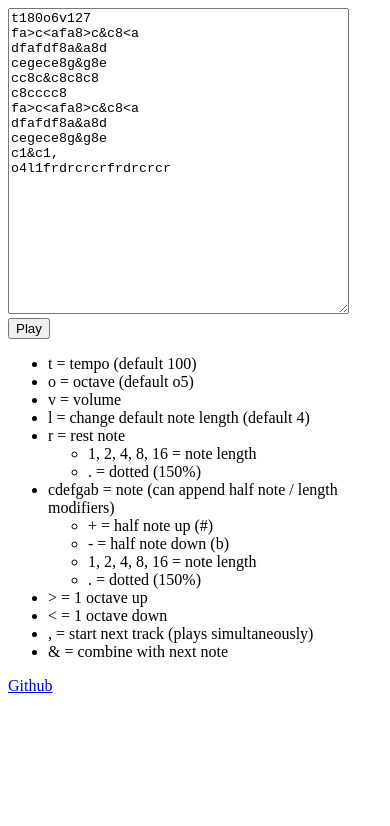
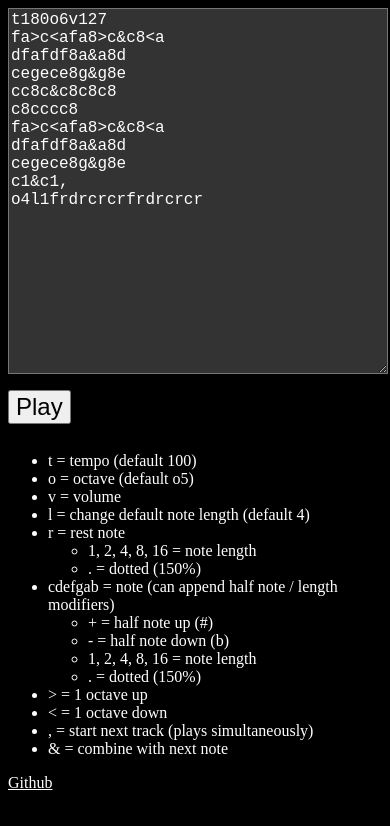
Before and after one commit to simeng/mmlplayer, a website built with webpack: page example/index.html in a window 390 px wide. Built offline with nearby package versions, Linux system fonts and the light colour scheme; what midi.js would draw is missing.

Commit message:
Fixed font size for mobile

```diff
--- a/example/index.html
+++ b/example/index.html
@@ -1,6 +1,26 @@
 <!doctype html>
 <head>
- <meta http-equiv="content-type" content="text/html; charset=utf-8" />
+    <meta name="viewport" content="width=device-width, initial-scale=1">
+    <meta http-equiv="content-type" content="text/html; charset=utf-8" />
+    <style>
+        body {
+            background: black;
+            font-size: 16px;
+        }
+        * {
+            color: white;
+        }
+        textarea {
+            background: #333;
+            width: 100%;
+            font-size: 1em;
+        }
+        button {
+            margin: .5em 0;
+            color: black;
+            font-size: 1.5em;
+        }
+    </style>
     <script type="module" src="index.js" type="text/javascript"></script>
 </head>
 <body>
```
